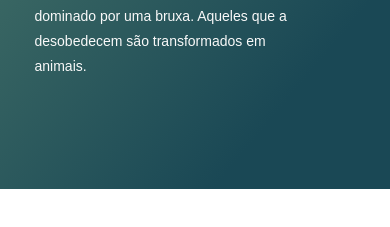
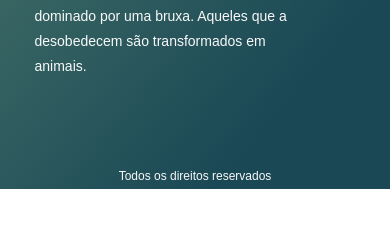
Before and after one commit to vivianemartini/studio-ghibli.github.io, a plain HTML site: page index.html in a window 390 px wide. Shown: the part 611-838 px from the top of the page. Drawn offline with Linux system fonts and the light colour scheme.

Commit message:
add footer

```diff
--- a/index.html
+++ b/index.html
@@ -50,6 +50,7 @@
                 </div>
             </section>
         </main>
+        <footer class="footer">Todos os direitos reservados</footer>
     </div>
     <script src="script.js"></script>
 </body>
--- a/sass/scss/_content.scss
+++ b/sass/scss/_content.scss
@@ -60,7 +60,7 @@ main {
 }
 
 
-.author, h1, .description {
+.author, h1, .description, footer {
     color: $white;
     font-family: $font-family;
     font-style: normal;
@@ -86,3 +86,9 @@ h1 {
     line-height: 180%;
     width: 80%;
 }
+
+.footer {
+    font-size: 12px;
+    text-align: center;
+    padding: 10px 10px;
+}
--- a/sass/scss/_querie.scss
+++ b/sass/scss/_querie.scss
@@ -42,4 +42,7 @@
         top: 90px;
         max-width: 20px;
     }
+    .footer {
+        margin-top: 120px;
+    }
 }
```
Also changed, not shown: sass/css/style.css.
